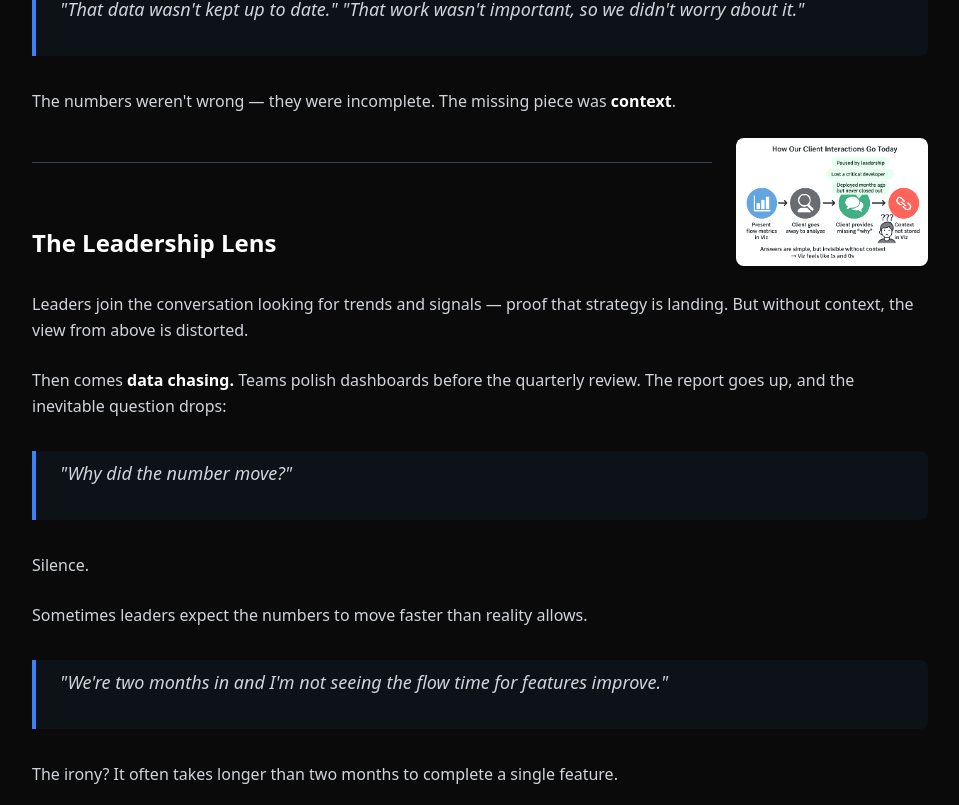
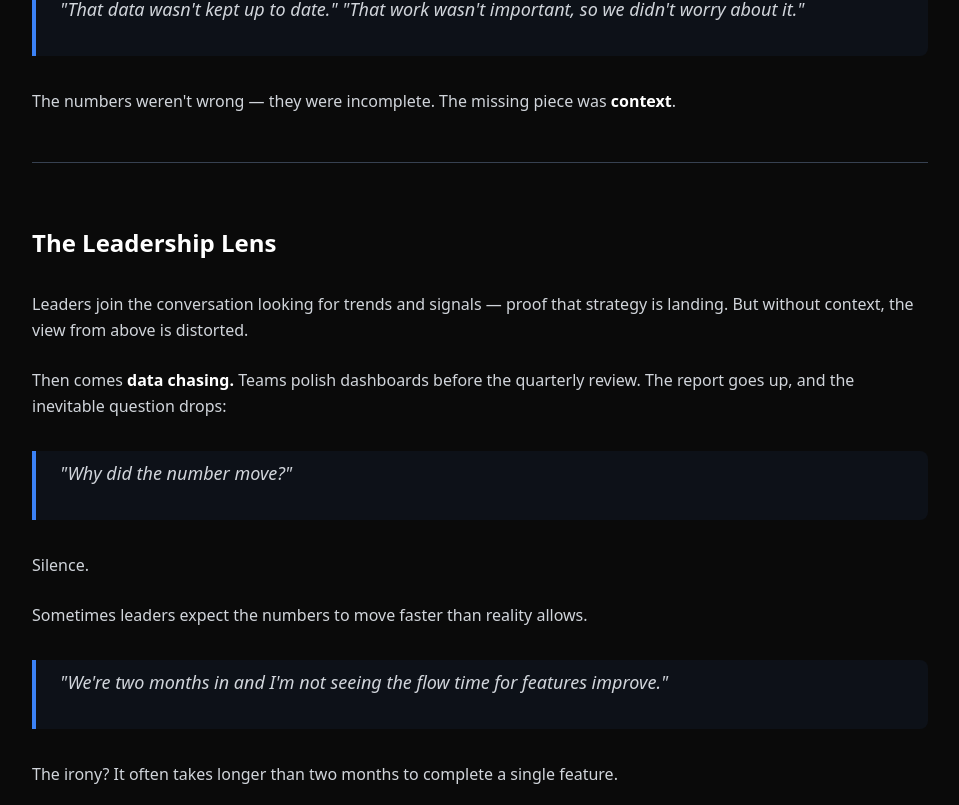
Before and after one commit to chrisgallivan123/mysite, a Next.js app: page /ideas/context-is-the-gold in a window 1280 px wide. Shown: the part 1635-2440 px from the top of the page, without its empty margins (160-1119 px from the left). Built offline with nearby package versions, Linux system fonts and the light colour scheme.

Commit message:
Remove problematic team image temporarily and improve layout styling

```diff
--- a/app/ideas/[slug]/page.tsx
+++ b/app/ideas/[slug]/page.tsx
@@ -134,13 +134,14 @@ export default async function DocPage({ params }: { params: Promise<{ slug: stri
                   alt={alt}
                   {...props}
                   className={isTeamImage
-                    ? "w-48 h-auto float-right ml-6 mb-4 rounded-lg shadow-lg"
+                    ? "w-64 h-auto float-right ml-8 mb-6 rounded-xl shadow-xl border border-gray-700"
                     : "w-[60%] h-auto mx-auto my-8 rounded-lg shadow-lg"
                   }
                   style={{
                     transform: isTeamImage ? 'none' : 'translateX(-10%)',
                     filter: 'contrast(1.1) brightness(1.05) saturate(1.1)',
-                    imageRendering: 'crisp-edges'
+                    imageRendering: 'crisp-edges',
+                    maxHeight: isTeamImage ? '400px' : 'none'
                   }}
                 />
               );
--- a/content/posts/context-is-the-gold.mdx
+++ b/content/posts/context-is-the-gold.mdx
@@ -44,8 +44,6 @@ And sometimes the reasons are simpler:
 
 The numbers weren't wrong — they were incomplete.
 The missing piece was **context**.
-
-![Team Journey](/team.png)
 
 ---
 
```
Also changed, not shown: 1 other file (tests, documents, lock files or other folders).
